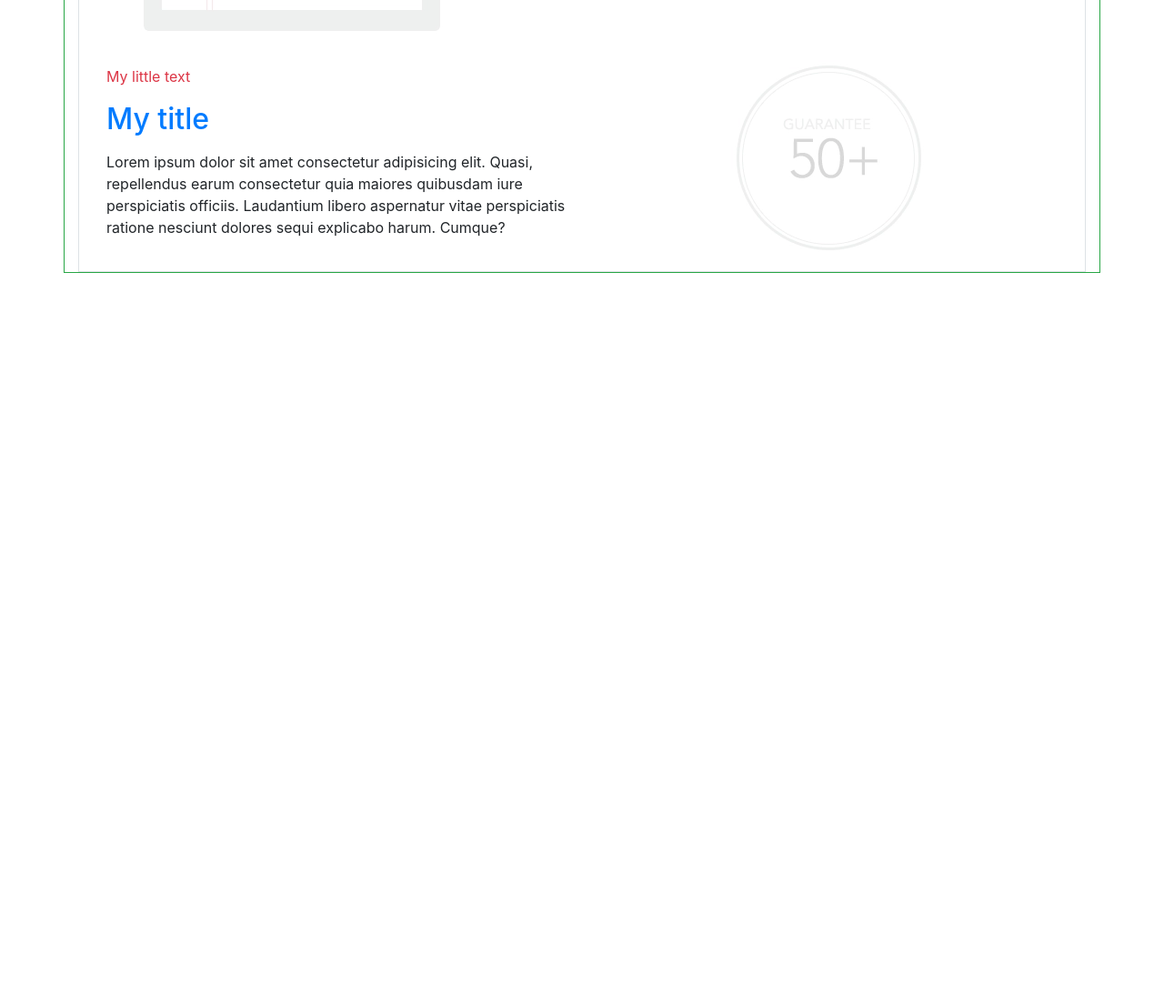
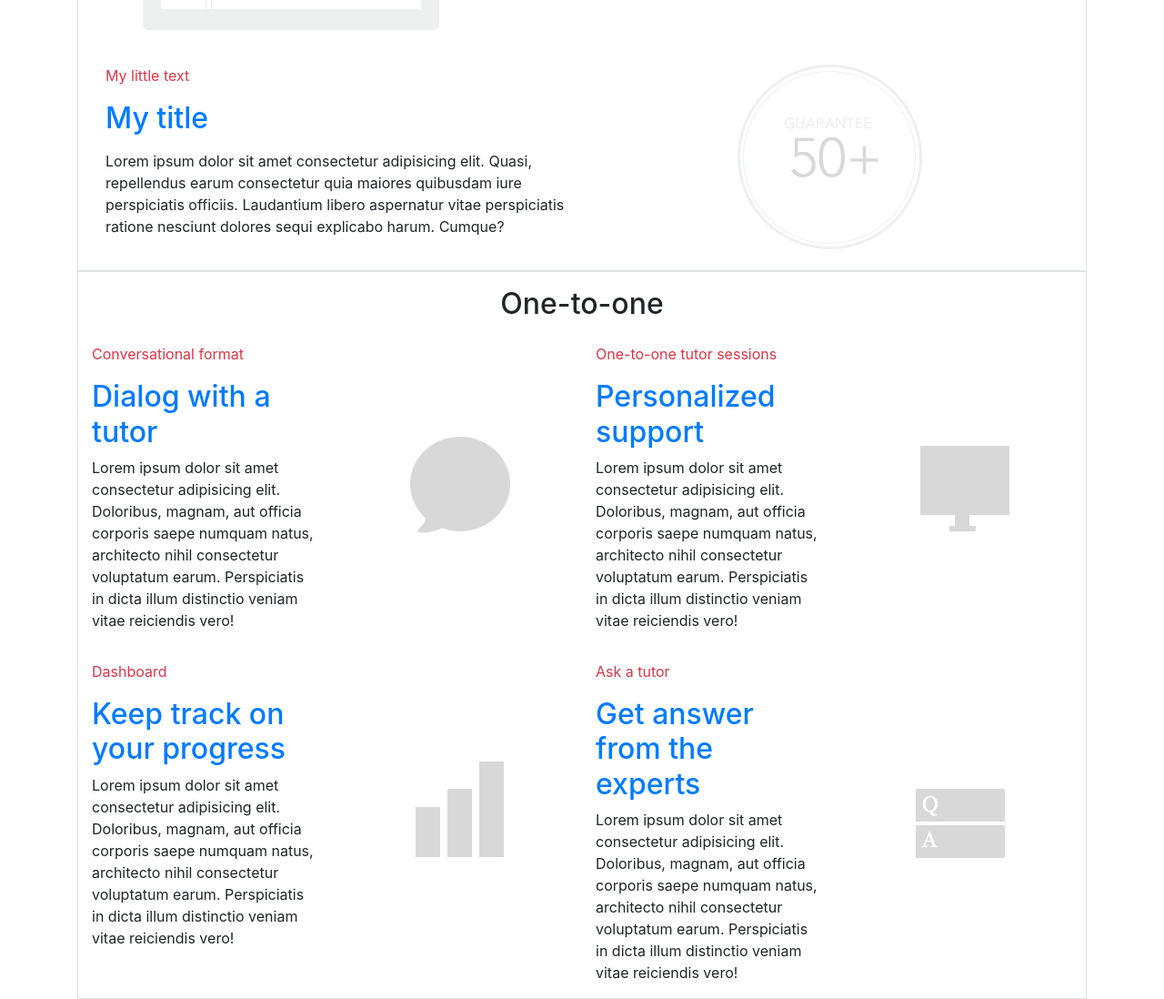
Before and after one commit to AlejoVE/css-framework-challenge, a plain HTML site: page index.html in a window 1280 px wide. Shown: the part 976-2074 px from the top of the page at 91% size. Before the commit the page ends 1276 px from the top, so only its background shows below. Drawn offline with nearby package versions, Linux system fonts and the light colour scheme.

Commit message:
Add one-to-one section

```diff
--- a/index.html
+++ b/index.html
@@ -12,7 +12,7 @@
 		<title>Client Webpage</title>
 	</head>
 	<body>
-		<main class="container border border-success">
+		<main class="container">
 			<section class="container">
 				<div class="d-flex flex-row row text-white">
 					<div class="col bg-secondary p-3">
@@ -39,7 +39,7 @@
 								similique.
 							</p>
 
-							<ul class="text-left">
+							<ul class="">
 								<li>
 									Lorem ipsum dolor sit amet consectetur, adipisicing
 									elit. Hic veniam optio, sit modi architecto
@@ -108,8 +108,8 @@
 			<section class="container border">
 				<div class="container">
 					<div class="row">
-						<div class="col text-left">
-							<p class="mt-3 text-danger">My little text</p>
+						<div class="col">
+							<p class="mt-3 text-danger mt-3">My little text</p>
 							<h2 class="text-primary mb-3">My title</h2>
 							<p>
 								Lorem ipsum dolor sit amet consectetur adipisicing elit.
@@ -122,15 +122,19 @@
 						<div
 							class="col d-flex justify-content-center align-items-center"
 						>
-							<img src="/img/interrogation_point.png" alt="" />
+							<img
+								class="img-fluid"
+								src="/img/interrogation_point.png"
+								alt=""
+							/>
 						</div>
 					</div>
 					<div class="row">
 						<div class="col">
-							<img src="/img/list.png" alt="" />
+							<img class="img-fluid" src="/img/list.png" alt="" />
 						</div>
 						<div class="col">
-							<p class="mt-3 text-danger">My little text</p>
+							<p class="mt-3 text-danger mt-3">My little text</p>
 							<h2 class="text-primary mb-3">My title</h2>
 							<p>
 								Lorem ipsum dolor sit amet consectetur, adipisicing
@@ -141,8 +145,8 @@
 						</div>
 					</div>
 					<div class="row">
-						<div class="col text-left">
-							<p class="mt-3 text-danger">My little text</p>
+						<div class="col">
+							<p class="mt-3 text-danger mt-3">My little text</p>
 							<h2 class="text-primary mb-3">My title</h2>
 							<p>
 								Lorem ipsum dolor sit amet consectetur adipisicing elit.
@@ -155,9 +159,107 @@
 						<div
 							class="col d-flex justify-content-center align-items-center"
 						>
-							<img src="/img/50.png" alt="" />
+							<img class="img-fluid" src="/img/50.png" alt="" />
 						</div>
 					</div>
+				</div>
+			</section>
+			<!-- One-to-One section -->
+			<section class="container border">
+				<div class="row">
+					<div class="col text-center">
+						<h2 class="mt-3">One-to-one</h2>
+					</div>
+				</div>
+				<div class="row">
+					<div class="col">
+						<div class="row">
+							<div class="col">
+								<p class="text-danger mt-3">Conversational format</p>
+								<h2 class="text-primary">Dialog with a tutor</h2>
+								<p>
+									Lorem ipsum dolor sit amet consectetur adipisicing
+									elit. Doloribus, magnam, aut officia corporis saepe
+									numquam natus, architecto nihil consectetur
+									voluptatum earum. Perspiciatis in dicta illum
+									distinctio veniam vitae reiciendis vero!
+								</p>
+							</div>
+							<div
+								class="d-flex col justify-content-center align-items-center"
+							>
+								<img class="img-fluid" src="/img/message.png" alt="" />
+							</div>
+						</div>
+					</div>
+					<div class="col">
+						<div class="row">
+							<div class="col">
+								<p class="text-danger mt-3">
+									One-to-one tutor sessions
+								</p>
+								<h2 class="text-primary">Personalized support</h2>
+								<p>
+									Lorem ipsum dolor sit amet consectetur adipisicing
+									elit. Doloribus, magnam, aut officia corporis saepe
+									numquam natus, architecto nihil consectetur
+									voluptatum earum. Perspiciatis in dicta illum
+									distinctio veniam vitae reiciendis vero!
+								</p>
+							</div>
+							<div
+								class="d-flex col justify-content-center align-items-center"
+							>
+								<img class="img-fluid" src="/img/desktop.png" alt="" />
+							</div>
+						</div>
+					</div>
+				</div>
+				<!-- My new row -->
+				<div class="row">
+					<div class="col">
+						<div class="row">
+							<div class="col">
+								<p class="text-danger mt-3">Dashboard</p>
+								<h2 class="text-primary">
+									Keep track on your progress
+								</h2>
+								<p>
+									Lorem ipsum dolor sit amet consectetur adipisicing
+									elit. Doloribus, magnam, aut officia corporis saepe
+									numquam natus, architecto nihil consectetur
+									voluptatum earum. Perspiciatis in dicta illum
+									distinctio veniam vitae reiciendis vero!
+								</p>
+							</div>
+							<div
+								class="d-flex col justify-content-center align-items-center"
+							>
+								<img class="img-fluid" src="/img/network.png" alt="" />
+							</div>
+						</div>
+					</div>
+					<div class="col">
+						<div class="row">
+							<div class="col">
+								<p class="text-danger mt-3 mt-3">Ask a tutor</p>
+								<h2 class="text-primary">
+									Get answer from the experts
+								</h2>
+								<p>
+									Lorem ipsum dolor sit amet consectetur adipisicing
+									elit. Doloribus, magnam, aut officia corporis saepe
+									numquam natus, architecto nihil consectetur
+									voluptatum earum. Perspiciatis in dicta illum
+									distinctio veniam vitae reiciendis vero!
+								</p>
+							</div>
+							<div
+								class="d-flex col justify-content-center align-items-center w-50"
+							>
+								<img class="img-fluid" src="/img/qa.png" alt="" />
+							</div>
+						</div>
 					</div>
 				</div>
 			</section>
```
